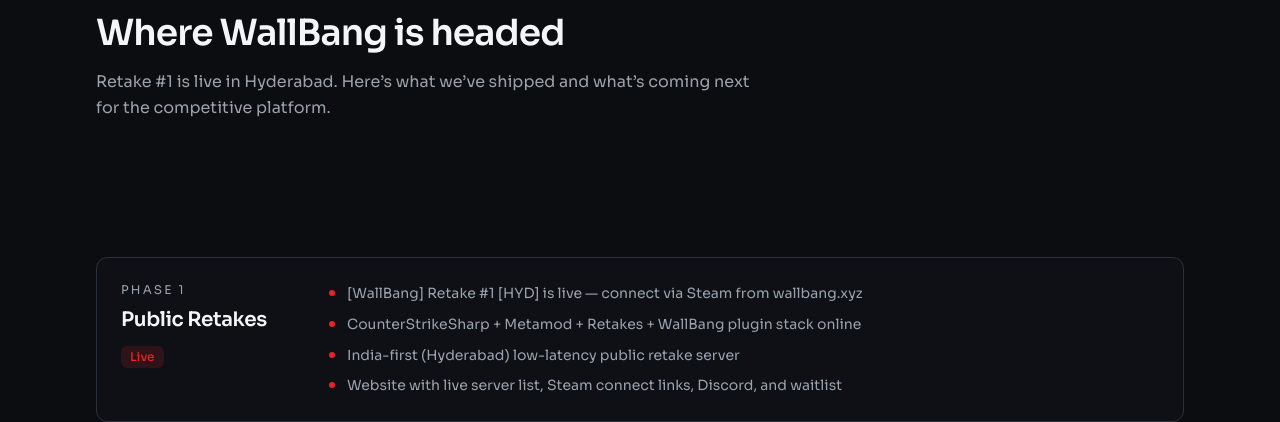
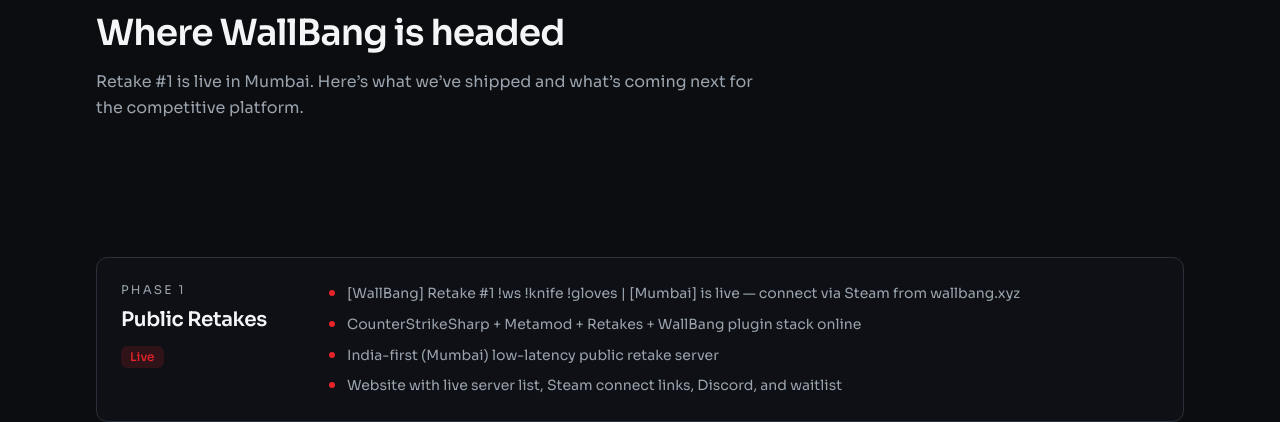
Before and after one commit to spratap124/wallbang-xyz, a Next.js app: page /roadmap in a window 1280 px wide. Shown: the part 160-582 px from the top of the page. Built offline with nearby package versions, Linux system fonts and the light colour scheme; no server answers.

Commit message:
Rename live retake server to Mumbai hostname branding.
Co-authored-by: Cursor <cursoragent@cursor.com>

```diff
--- a/app/(marketing)/roadmap/page.tsx
+++ b/app/(marketing)/roadmap/page.tsx
@@ -7,7 +7,7 @@ import { createPageMetadata } from "@/seo/metadata";
 export const metadata = createPageMetadata({
   title: "Roadmap",
   description:
-    "WallBang CS2 roadmap: live Hyderabad retakes, VIP and Steam login next, then player profiles, leaderboards, and tournaments.",
+    "WallBang CS2 roadmap: live Mumbai retakes, VIP and Steam login next, then player profiles, leaderboards, and tournaments.",
   path: "/roadmap",
 });
 
@@ -25,7 +25,7 @@ export default function RoadmapPage() {
         <SectionHeading
           eyebrow="Roadmap"
           title="Where WallBang is headed"
-          description="Retake #1 is live in Hyderabad. Here’s what we’ve shipped and what’s coming next for the competitive platform."
+          description="Retake #1 is live in Mumbai. Here’s what we’ve shipped and what’s coming next for the competitive platform."
         />
       </Container>
       <RoadmapSection showViewAll={false} showHeading={false} />
--- a/app/(marketing)/servers/page.tsx
+++ b/app/(marketing)/servers/page.tsx
@@ -7,7 +7,7 @@ import { createPageMetadata } from "@/seo/metadata";
 export const metadata = createPageMetadata({
   title: "Servers",
   description:
-    "Connect to live WallBang CS2 retake servers in India. Open Counter-Strike 2 through Steam and join [WallBang] Retake #1 [HYD].",
+    "Connect to live WallBang CS2 retake servers in India. Open Counter-Strike 2 through Steam and join [WallBang] Retake #1 !ws !knife !gloves | [Mumbai].",
   path: "/servers",
 });
 
--- a/components/home/roadmap-section.tsx
+++ b/components/home/roadmap-section.tsx
@@ -29,7 +29,7 @@ export function RoadmapSection({
             <SectionHeading
               eyebrow="Roadmap"
               title="Retakes are live. The platform comes next."
-              description="Phase 1 public retakes are online in Hyderabad. Next up: VIP, Steam login, and player statistics — then profiles, rankings, and tournaments."
+              description="Phase 1 public retakes are online in Mumbai. Next up: VIP, Steam login, and player statistics — then profiles, rankings, and tournaments."
               className="mb-0"
             />
             {showViewAll ? (
--- a/config/servers.ts
+++ b/config/servers.ts
@@ -11,9 +11,9 @@ export type GameServer = {
 export const servers: GameServer[] = [
   {
     id: "retake-1",
-    name: "[WallBang] Retake #1 [HYD]",
+    name: "[WallBang] Retake #1 !ws !knife !gloves | [Mumbai]",
     mode: "Retakes",
-    region: "Hyderabad, India",
+    region: "Mumbai, India",
     host: "200.97.169.27",
     port: 27015,
     status: "live",
--- a/content/faq.ts
+++ b/content/faq.ts
@@ -11,7 +11,7 @@ export const faqs: FaqItem[] = [
     id: "when-launch",
     question: "When will WallBang launch?",
     answer:
-      "[WallBang] Retake #1 [HYD] is live now. Use the Connect button on the homepage (or the connect command) to open CS2 through Steam. More platform features — VIP, stats, and profiles — continue rolling out on the public roadmap.",
+      "[WallBang] Retake #1 !ws !knife !gloves | [Mumbai] is live now. Use the Connect button on the homepage (or the connect command) to open CS2 through Steam. More platform features — VIP, stats, and profiles — continue rolling out on the public roadmap.",
   },
   {
     id: "is-it-free",
--- a/content/roadmap.ts
+++ b/content/roadmap.ts
@@ -7,9 +7,9 @@ export const roadmap: RoadmapPhase[] = [
     title: "Public Retakes",
     status: "completed",
     items: [
-      "[WallBang] Retake #1 [HYD] is live — connect via Steam from wallbang.xyz",
+      "[WallBang] Retake #1 !ws !knife !gloves | [Mumbai] is live — connect via Steam from wallbang.xyz",
       "CounterStrikeSharp + Metamod + Retakes + WallBang plugin stack online",
-      "India-first (Hyderabad) low-latency public retake server",
+      "India-first (Mumbai) low-latency public retake server",
       "Website with live server list, Steam connect links, Discord, and waitlist",
     ],
   },
```
